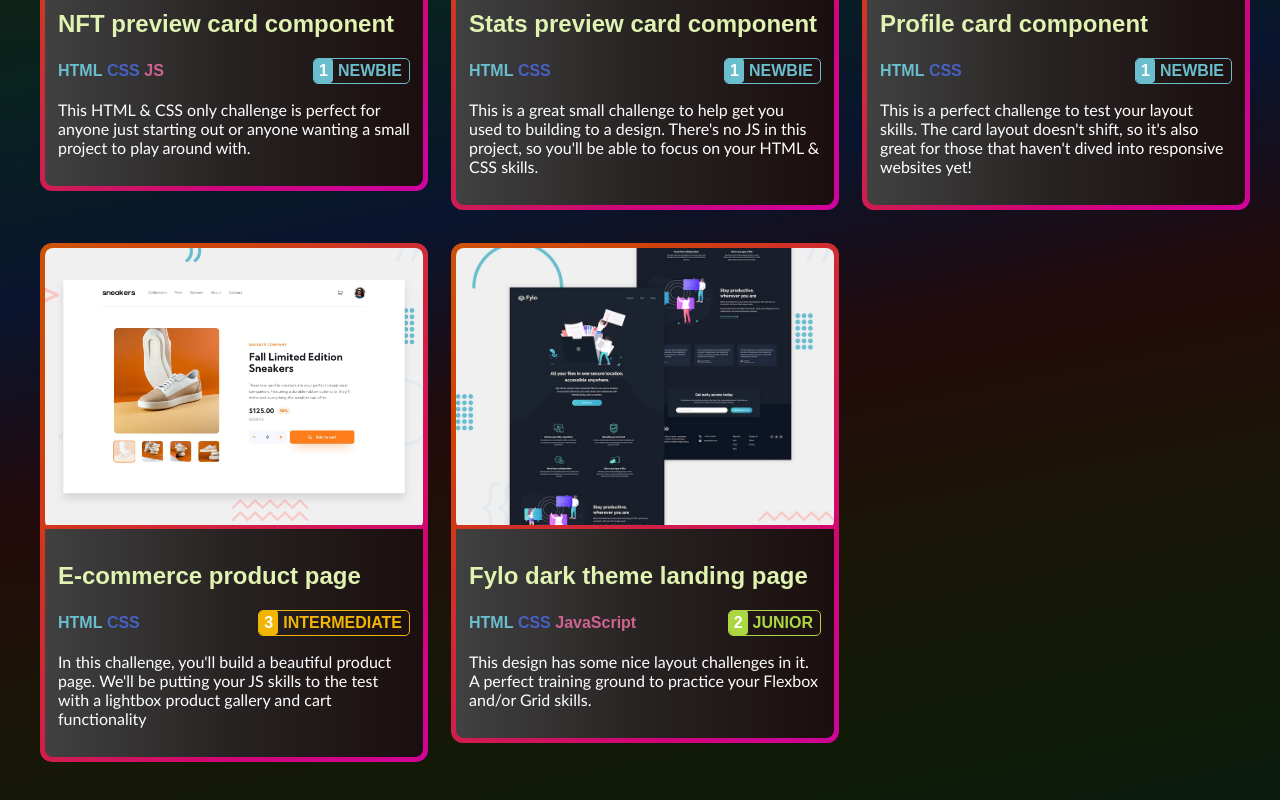
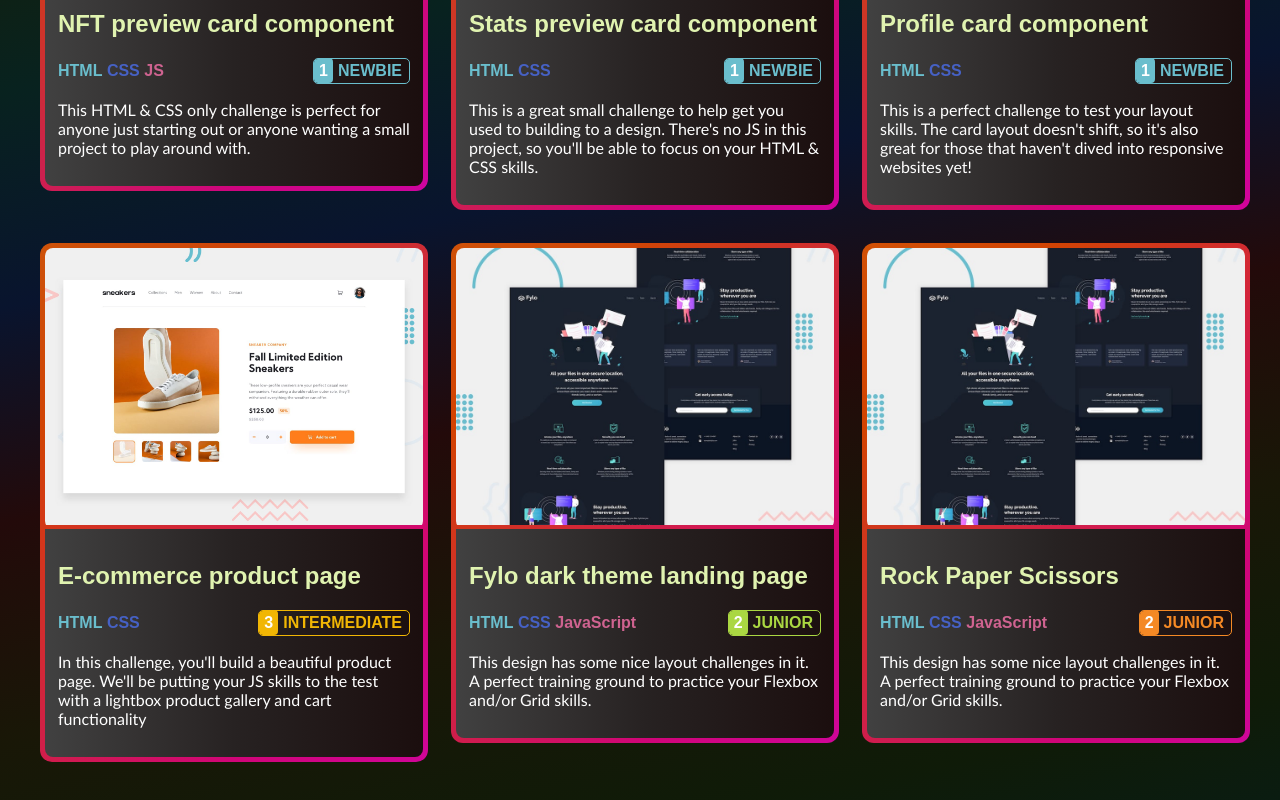
Before and after one commit to InterestingPlus/Frontend-Mentor-Challenges, a plain HTML site: page index.html in a window 1280 px wide. Shown: the part 1781-2581 px from the top of the page. Drawn offline with nearby package versions, Linux system fonts and the light colour scheme; a script that the page names is missing.

Commit message:
Update index.html

```diff
--- a/index.html
+++ b/index.html
@@ -335,6 +335,32 @@
           </a>
         </div>
 
+         <div class="item">
+          <a href="/3 Advance/rock-paper-scissors">
+            <div class="img">
+              <img
+                src="/2 Junior/Fylo-Dark-Theme-Landing-Page/design/desktop-preview.jpg"
+                alt="E-commerce product page - Project Design" />
+            </div>
+            <div class="content">
+              <h2>
+                Rock Paper Scissors
+              </h2>
+              <div class="tags">
+                <span class="techs">
+                  <b id="h">HTML</b>
+                  <b id="c">CSS</b>
+                  <b id="j">JavaScript</b>
+                </span>
+                <div class="level four"><span>2</span>JUNIOR</div>
+              </div>
+              <p>
+             This design has some nice layout challenges in it. A perfect training ground to practice your Flexbox and/or Grid skills.
+              </p>
+            </div>
+          </a>
+        </div>
+
         <!-- ? Project Section - End -->
       </section>
     </main>
@@ -576,6 +602,9 @@
       .item .level.three {
         --color: rgb(241, 182, 4);
       }
+      .item .level.four {
+        --color: hsl(29 90% 55% / 1);
+      }
 
       .item p {
         font-size: 16px;
```
